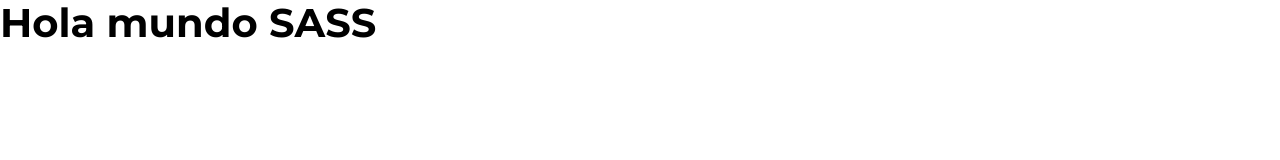
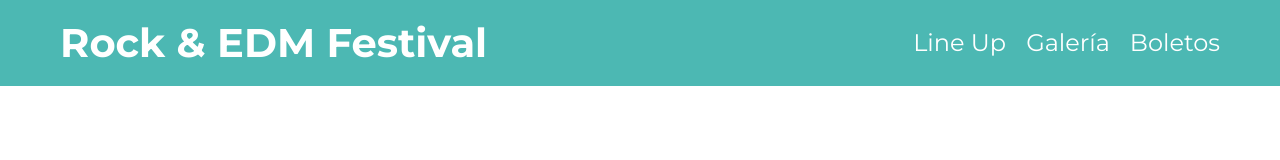
Before and after one commit to degoxec98/festival-musica, a website: page index.html in a window 1280 px wide. Drawn offline with nearby package versions, Linux system fonts and the light colour scheme; files that its build step writes are made by us from their sources.

Commit message:
actualizando archivos generales

```diff
--- a/gulpfile.js
+++ b/gulpfile.js
@@ -1,8 +1,10 @@
 const { src, dest, watch} = require('gulp');
 const sass = require('gulp-sass')(require('sass'));
+const plumber = require('gulp-plumber');
 
 function css(done){
     src('src/scss/**/*.scss') //Identificar el archivo SASS
+        .pipe(plumber())
         .pipe(sass()) //Compilarlo
         .pipe(dest('build/css')) //Almacenarla en el disco duro
 
--- a/index.html
+++ b/index.html
@@ -11,6 +11,17 @@
     <link rel="stylesheet" href="build/css/app.css">
 </head>
 <body>
-    <h1>Hola mundo SASS</h1>
+    <header class="header">
+        <div class="contenedor contenido-header">
+            <h1>Rock & EDM Festival</h1>
+            <nav class="navegacion-principal">
+                <a href="#">Line Up</a>
+                <a href="#">Galería</a>
+                <a href="#">Boletos</a>
+            </nav>
+        </div>
+    </header>
+
+
 </body>
 </html>
--- a/package.json
+++ b/package.json
@@ -27,6 +27,7 @@
   },
   "devDependencies": {
     "gulp": "^4.0.2",
+    "gulp-plumber": "^1.2.1",
     "gulp-sass": "^5.1.0"
   }
 }
```
Also changed, not shown: 1 other file.
